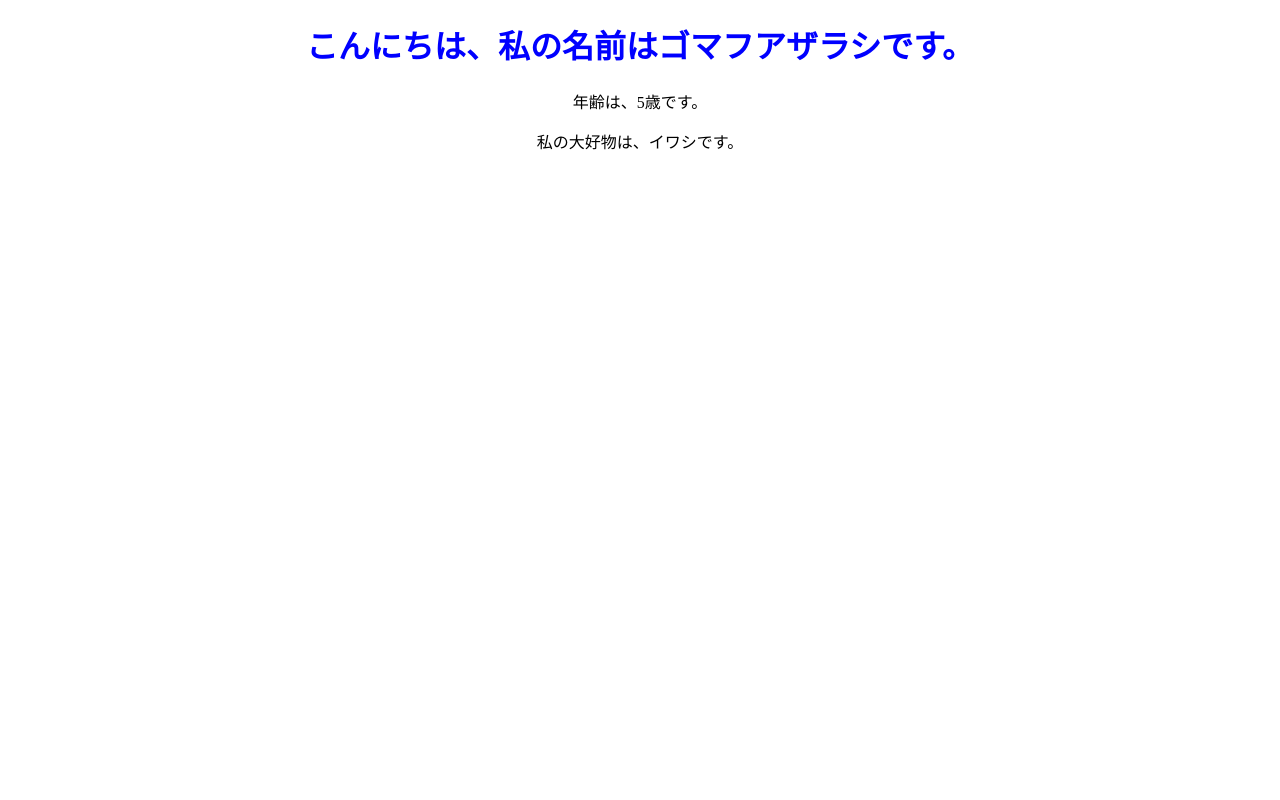
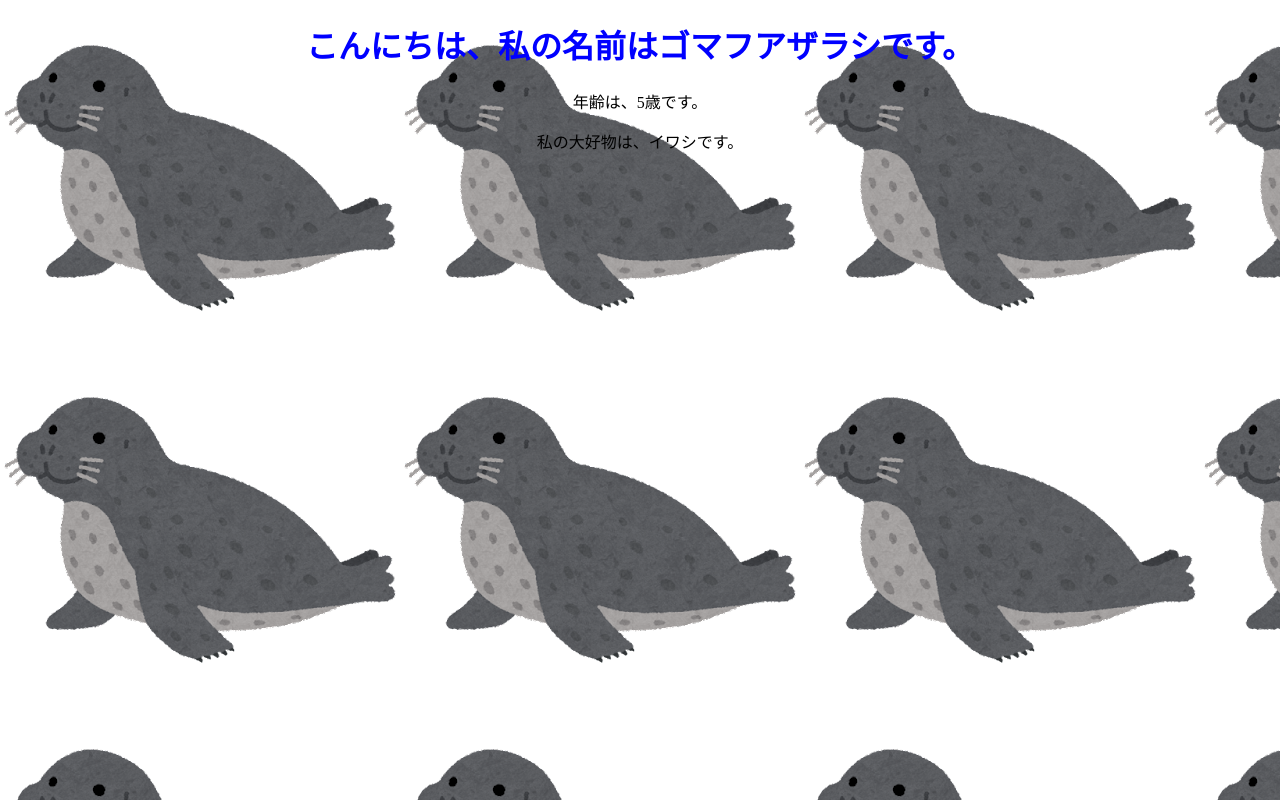
Before and after one commit to okamotsu-git/test4, a plain HTML site: page index.html in a window 1280 px wide. Drawn offline with Linux system fonts and the light colour scheme; the site is published under a folder, as on GitHub Pages, so addresses that start at the root find nothing.

Commit message:
Update style.css
パス変更

```diff
--- a/css/style.css
+++ b/css/style.css
@@ -5,5 +5,5 @@
 
 body {
     text-align: center;
-    background-image: url(/img/animal_gomafu_azarashi.png);
+    background-image: url(../img/animal_gomafu_azarashi.png);
 }
```
